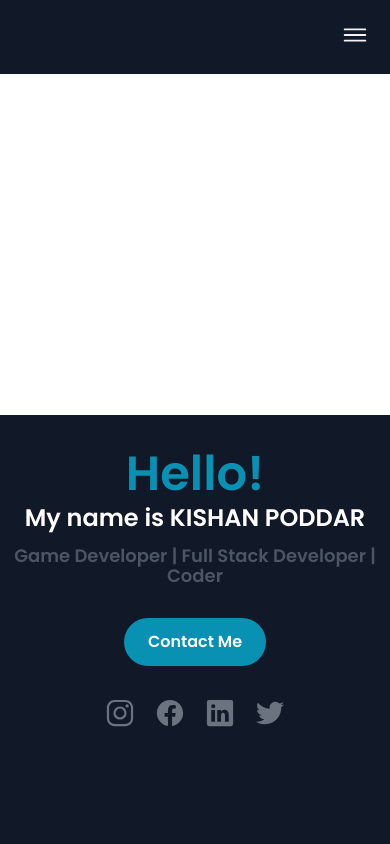
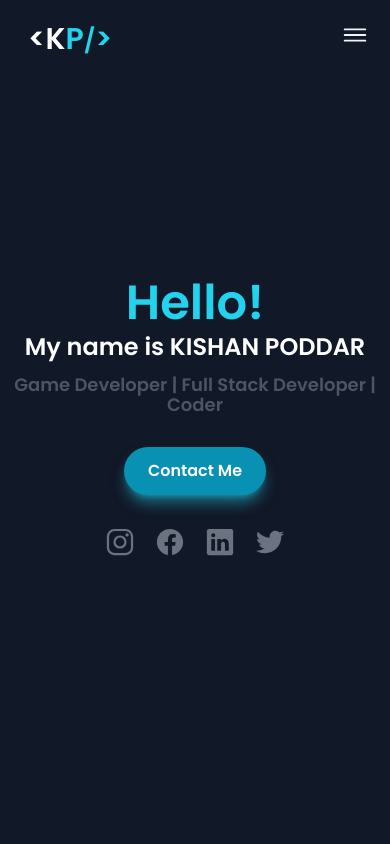
Before and after one commit to KishanPoddar/my-Website, a React (Vite) app: page / in a window 390 px wide. Shown: the top 844 px of the page. Built offline with nearby package versions, Linux system fonts and the light colour scheme.

Commit message:
Updated Navbar -- Made Responsive and remove useEffect

```diff
--- a/src/components/Home.jsx
+++ b/src/components/Home.jsx
@@ -1,5 +1,4 @@
 import React from "react";
-// import profile from '../assets/pic1.png'
 import profile from "../assets/pic2.png";
 
 const Home = () => {
@@ -11,25 +10,15 @@ const Home = () => {
     ]
 
     return (
-        <section
-            id="home"
-            className="min-h-screen flex py-10 md:flex-row flex-col items-center"
-        >
-            <div className="flex-1 flex items-center justify-center h-full">
-                <img
-                    src={profile}
-                    alt=""
-                    className="md:w-11/12 h-full object-cover"
-                />
-            </div>
-            <div className="flex-1">
+        <section id="home" className="min-h-screen flex justify-center items-center py-10">
+            <div>
                 <div className="md:text-left text-center">
                     <h1 className="md:text-6xl text-2xl md:leading-normal leading-10 text-white font-bold">
-                        <div className="text-cyan-600 md:text-6xl text-5xl">Hello!</div>
+                        <div className="text-cyan-400 md:text-6xl text-5xl">Hello!</div>
                         <div>My name is <span>KISHAN PODDAR</span></div>
                     </h1>
                     <h4 className="md:text-2xl text-lg md:leading-normal leading-5 mt-2 font-bold text-gray-600">Game Developer | Full Stack Developer | Coder</h4>
-                    <button className="btn-primary mt-8">Contact Me</button>
+                    <button className="btn-primary mt-8 shadow-lg shadow-cyan-400/50">Contact Me</button>
                     <div className="mt-8 text-3xl flex items-center md:justify-start justify-center gap-5">
                       {
                         social?.map((icon)=>(
@@ -42,6 +31,31 @@ const Home = () => {
                 </div>
             </div>
         </section>
+
+        // <section id="home" className="min-h-screen flex py-10 md:flex-row flex-col items-center">
+        //     <div className="flex-1 flex items-center justify-center h-full">
+        //         <img src={profile} alt="" className="md:w-11/12 h-full object-cover"/>
+        //     </div>
+        //     <div className="flex-1">
+        //         <div className="md:text-left text-center">
+        //             <h1 className="md:text-6xl text-2xl md:leading-normal leading-10 text-white font-bold">
+        //                 <div className="text-cyan-600 md:text-6xl text-5xl">Hello!</div>
+        //                 <div>My name is <span>KISHAN PODDAR</span></div>
+        //             </h1>
+        //             <h4 className="md:text-2xl text-lg md:leading-normal leading-5 mt-2 font-bold text-gray-600">Game Developer | Full Stack Developer | Coder</h4>
+        //             <button className="btn-primary mt-8">Contact Me</button>
+        //             <div className="mt-8 text-3xl flex items-center md:justify-start justify-center gap-5">
+        //               {
+        //                 social?.map((icon)=>(
+        //                   <div key ={icon} className='text-gray-500 hover:text-white cursor-pointer'>
+        //                     <ion-icon name={icon}></ion-icon>
+        //                   </div>
+        //                 ))
+        //               }
+        //             </div>
+        //         </div>
+        //     </div>
+        // </section>
     );
 };
 
--- a/src/components/Navbar.jsx
+++ b/src/components/Navbar.jsx
@@ -1,7 +1,6 @@
-import React, { useEffect, useState } from "react";
+import React, {useState } from "react";
 
 const Navbar = () => {
-    const [sticky, setSticky] = useState(false);
     const [open, setOpen] = useState(false);
     const menuLinks = [
         { name: "HOME", link: "#home" },
@@ -11,38 +10,34 @@ const Navbar = () => {
         { name: "CONTACT", link: "#contact" }
     ];
 
-    useEffect(() => {
-        window.addEventListener("scroll", () => {
-            // const nav = document.querySelector("nav");
-            window.scrollY > 10 ? setSticky(true) : setSticky(false);
-        });
-    }, []);
+    return (
+        <nav className={`fixed w-full left-0 top-0 z-[999] text-white shadow-cyan-400/50`}>
+            <div className="flex items-center justify-between ">
+                <div className="mx-7">
+                    <h4 className="text-3xl uppercase font-bold ">&lt;K
+                        <span className="text-cyan-400">P<span className="text-2xl">/</span>&gt;
+                        </span>
+                    </h4>
+                </div>
 
-    return (
-        <nav className={`fixed w-full left-0 top-0 z-[999] ${sticky ? "bg-white/60 text-gray-900" : "text-white" }`}>
-            <div className="flex items-center justify-end">
-                {/* <div className="mx-7">
-                    <h4 className="text-4xl uppercase font-bold">K p</h4>
-                </div> */}
-
-                <div className={` text-gray-900 md:block hidden px-7 py-2 font-medium rounded-bl-full ${sticky ? "md:bg-white/0 bg-white" : "bg-white"}`}>
+                <div className="text-gray-900 md:block hidden pl-8 pr-4 py-2 font-medium rounded-bl-3xl bg-white shadow-xl shadow-cyan-400/40 ">
                     <ul className="flex items-center gap-1 py-2 text-lg ">
                         {menuLinks?.map((menu, i) => (
-                            <li key={i} className="px-6 hover:text-cyan-600">
+                            <li key={i} className="px-4 hover:text-cyan-400">
                                 <a href={menu?.link}>{menu?.name}</a>
                             </li>
                         ))}
                     </ul>
                 </div>
 
-                <div onClick={()=>setOpen(!open)} className={`z-[999] ${open?"text-gray-900":"text-gray-100"} text-3xl md:hidden m-5`}>
+                <div onClick={() => setOpen(!open)} className={`z-[999] ${open ? "text-gray-900" : "text-gray-100"} text-3xl md:hidden m-5`}>
                     <ion-icon name="menu-outline"></ion-icon>
                 </div>
 
-                <div className={`md:hidden text-gray-900 absolute w-2/3 h-screen px-7 py-2 font-medium top-0 bg-white duration-300 ${open?'right-0':'right-[-100%]'}`}>
-                    <ul className="flex flex-col justify-center h-full gap-10 py-2 text-lg">
+                <div className={`md:hidden text-gray-900 absolute w:1/4 h-screen px-7 py-2 font-medium top-0 bg-white duration-300 ${open ? "right-0" : "right-[-100%]"}`}>
+                    <ul className="flex flex-col items-center justify-center h-full gap-10 py-2 text-lg">
                         {menuLinks?.map((menu, i) => (
-                            <li onClick={()=>setOpen(false)} key={i} className="px-6 hover: text-cyan-600">
+                            <li onClick={() => setOpen(false)} key={i} className="px-6 hover:text-cyan-400">
                                 <a href={menu?.link}>{menu?.name}</a>
                             </li>
                         ))}
--- a/tailwind.config.cjs
+++ b/tailwind.config.cjs
@@ -8,6 +8,12 @@ module.exports = {
       fontFamily: {
         Poppins: "Poppins",
       },
+      dropShadow: {
+        '4xl': [
+            '34px 211px 238px rgba(0, 0, 0, 1)',
+            '17px 24px 39px rgba(0, 0, 0, 0.15)'
+        ]
+      }
     },
   },
   plugins: [],
```
